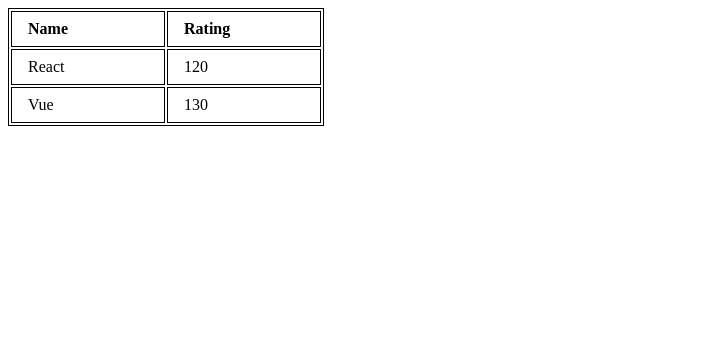
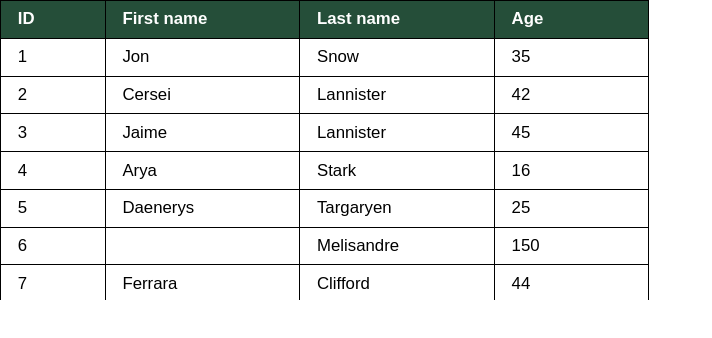
Before and after one commit to Tig-ranK/react-table, a React (Create React App) app: page / in a window 1280 px wide. Shown: the top 338 px of the page, without its empty margins (0-712 px from the left). Built offline with nearby package versions, Linux system fonts and the light colour scheme.

Commit message:
fixed table, added onItemClick and sorting, added some styles

```diff
--- a/src/App.tsx
+++ b/src/App.tsx
@@ -1,6 +1,7 @@
 import { FC } from 'react';
 import { CustomTable } from './components/CustomTable';
-
+import './globalStyles.css';
+import data from './data.json';
 export interface Header {
   dataIndex: string;
   title: string;
@@ -9,39 +10,22 @@ export interface Header {
 }
 
 const headers: Header[] = [
+  { dataIndex: 'id', title: 'ID', width: 70, sorter: false },
+  { dataIndex: 'firstName', title: 'First name', width: 160, sorter: true },
+  { dataIndex: 'lastName', title: 'Last name', width: 160, sorter: false },
   {
-    dataIndex: 'name',
-    title: 'Name',
-    width: 120,
-    sorter: false,
-  },
-  {
-    dataIndex: 'rate',
-    title: 'Rating',
+    dataIndex: 'age',
+    title: 'Age',
     width: 120,
     sorter: true,
-  },
-];
-
-const data = [
-  {
-    name: 'React',
-    rate: 120,
-  },
-  {
-    name: 'Vue',
-    rate: 130,
   },
 ];
 
 export type Data = typeof data[0];
 
 export const App: FC = () => {
-
-
-
   return (
-    <div className='App'>
+    <div className='container'>
       <CustomTable
         headers={headers}
         data={data}
--- a/src/components/CustomTable.module.css
+++ b/src/components/CustomTable.module.css
@@ -1,16 +1,34 @@
+.container {
+  display: flex;
+}
+
 .table {
-  border: 1px solid black;
-
+  display: inline-block;
+  border-collapse: collapse;
+  font-size: 1.05rem;
+  overflow-y: auto;
+  height: 300px;
 }
 
 .header {
+  background: rgb(37, 78, 57);
+  color: white;
+
   border: 1px solid black;
-  padding: .5em 1em;
+  padding: 0.5em 1em;
+
   text-align: left;
-  width: 100px;
+  cursor: pointer;
 }
 
 .data {
   border: 1px solid black;
-  padding: .5em 1em;
+  padding: 0.5em 1em;
+
+  text-align: left;
 }
+
+.row:hover > td {
+ color: white;
+ background-color: grey;
+}
--- a/src/components/CustomTable.tsx
+++ b/src/components/CustomTable.tsx
@@ -1,14 +1,9 @@
-import { FC } from 'react';
-import { Data } from '../App';
+import { FC, useState } from 'react';
+import { Data, Header } from '../App';
 import style from './CustomTable.module.css';
 
 export interface TableProps {
-  headers: Array<{
-    dataIndex: string;
-    title: string;
-    width: number;
-    sorter: true | false;
-  }>;
+  headers: Array<Header>;
   data: Array<Data>;
   onItemClick?: (item: Object) => any;
   onRemoveItems?: (items: Array<Object>) => any;
@@ -16,37 +11,83 @@ export interface TableProps {
   onFilter?: (mode: 'asc' | 'desc', field: string) => any;
 }
 
-export const CustomTable: FC<TableProps> = ({
-  headers,
-  data,
-  onItemClick,
-  onRemoveItems,
-}) => {
-  const mappedHeaders = headers.map((header) => (
+export type Item = { [key: string]: string | number };
+
+export const CustomTable: FC<TableProps> = (props) => {
+  const [headers, setHeaders] = useState(props.headers);
+  const [data, setData] = useState(props.data);
+  const [order, setOrder] = useState<'asc' | 'desc'>('desc');
+
+  const handleSort = (
+    order: 'asc' | 'desc',
+    field: string,
+    sorter: boolean
+  ): void => {
+    if (!sorter) return;
+
+    if (order === 'desc') {
+      const sorted = [...data].sort((a, b) =>
+        (a as Item)[field] > (b as Item)[field] ? 1 : -1
+      );
+      setData(sorted);
+      setOrder('asc');
+    }
+    if (order === 'asc') {
+      const sorted = [...data].sort((a, b) =>
+        (a as Item)[field] < (b as Item)[field] ? 1 : -1
+      );
+      setData(sorted);
+      setOrder('desc');
+    }
+  };
+
+  const mappedHeaders = (
+    <tr key={0}>
+      {headers.map((header) => (
         <th
           className={style.header}
           key={header.dataIndex}
           style={{ width: header.width }}
+          onClick={
+            () =>
+              props.onFilter
+                ? // Note, that onFilter doesn't care about header.sorter
+                  props.onFilter(order, header.dataIndex)
+                : handleSort(order, header.dataIndex, header.sorter)
+            // TODO check if the ternary hear causes issues
+          }
         >
           {header.title}
         </th>
+      ))}
+    </tr>
+  );
+
+  const mappedData = data.map((item, key) => (
+    <tr className={style.row} key={key + 1}>
+      {headers.map((header) => {
+        // TODO review the type safety of this
+        const data = (item as Item)[header.dataIndex];
+        return (
+          <td
+            style={{ width: header.width }}
+            onClick={() => props.onItemClick?.(item)}
+            key={header.dataIndex}
+            className={style.data}
+          >
+            {data}
+          </td>
+        );
+      })}
+    </tr>
   ));
 
-  const mappedData = data.map((item, key) => {
   return (
-      <tr key={key + 1}>
-        <td className={style.data}>{item.name}</td>
-        <td className={style.data}>{item.rate}</td>
-      </tr>
-    );
-  });
-
-  return (
+    <div className={style.container}>
       <table className={style.table}>
-      <thead>
-        <tr>{mappedHeaders}</tr>
-      </thead>
+        <thead>{mappedHeaders}</thead>
         <tbody>{mappedData}</tbody>
       </table>
+    </div>
   );
 };
--- /dev/null
+++ b/src/data.json
@@ -0,0 +1,11 @@
+[
+  { "id": 1, "lastName": "Snow", "firstName": "Jon", "age": 35 },
+  { "id": 2, "lastName": "Lannister", "firstName": "Cersei", "age": 42 },
+  { "id": 3, "lastName": "Lannister", "firstName": "Jaime", "age": 45 },
+  { "id": 4, "lastName": "Stark", "firstName": "Arya", "age": 16 },
+  { "id": 5, "lastName": "Targaryen", "firstName": "Daenerys", "age": 25 },
+  { "id": 6, "lastName": "Melisandre", "firstName": "", "age": 150 },
+  { "id": 7, "lastName": "Clifford", "firstName": "Ferrara", "age": 44 },
+  { "id": 8, "lastName": "Frances", "firstName": "Rossini", "age": 36 },
+  { "id": 9, "lastName": "Roxie", "firstName": "Harvey", "age": 65 }
+]
--- /dev/null
+++ b/src/globalStyles.css
@@ -0,0 +1,8 @@
+/* * {
+  box-sizing: border-box;
+} */
+/* TODO uncomment box-sizing */
+body {
+  margin: 0;
+  font-family: sans-serif;
+}
--- a/src/index.tsx
+++ b/src/index.tsx
@@ -1,8 +1,13 @@
 // import { StrictMode } from 'react';
+import { StrictMode } from 'react';
 import { createRoot } from 'react-dom/client';
 import { App } from './App';
 
 const container = document.getElementById('root'); // as Element | DocumentFragment
 if (!container) throw new Error('Failed to find the root element');
 const root = createRoot(container);
-root.render(<App />);
+root.render(
+  <StrictMode>
+    <App />
+  </StrictMode>
+);
```
Also changed, not shown: 2 other files (tests, documents, lock files or other folders). Lines whose indentation alone changed are shown as unchanged.
